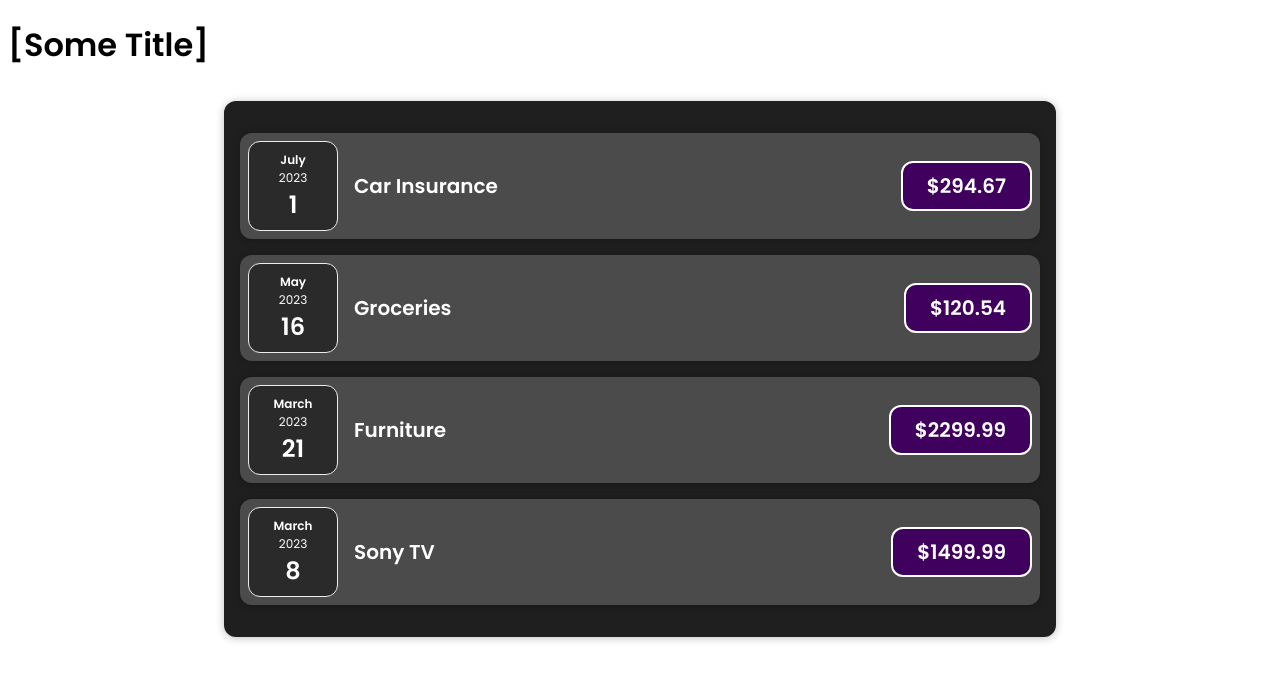
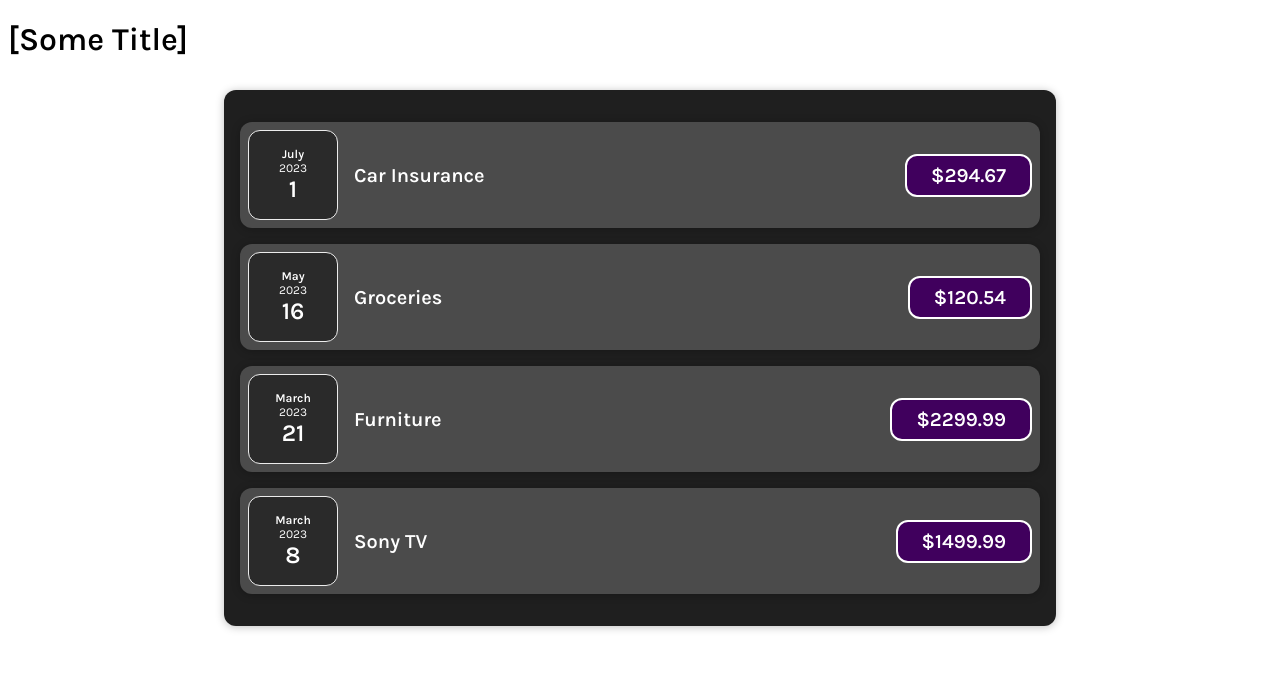
Before and after one commit to DDao19/expense-tracker, a React (Vite) app: page / in a window 1280 px wide. Shown: the top 680 px of the page. Built offline with nearby package versions, Linux system fonts and the light colour scheme.

Commit message:
added new font 'Karla'

```diff
--- a/index.html
+++ b/index.html
@@ -6,7 +6,7 @@
     <link rel="preconnect" href="https://fonts.googleapis.com" />
     <link rel="preconnect" href="https://fonts.gstatic.com" crossorigin />
     <link
-      href="https://fonts.googleapis.com/css2?family=Poppins:wght@400;500;600&display=swap"
+      href="https://fonts.googleapis.com/css2?family=Karla:wght@400;500;600&display=swap"
       rel="stylesheet"
     />
     <meta name="viewport" content="width=device-width, initial-scale=1.0" />
--- a/src/main.css
+++ b/src/main.css
@@ -1,3 +1,3 @@
 :root {
-  font-family: "Poppins", sans-serif;
+  font-family: 'Karla', sans-serif;
 }
```
